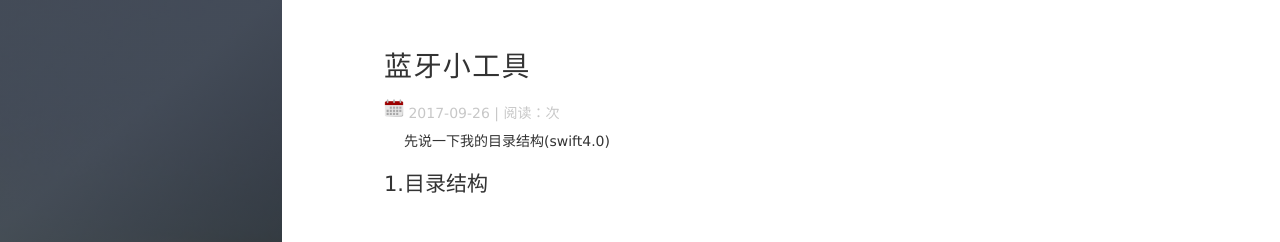
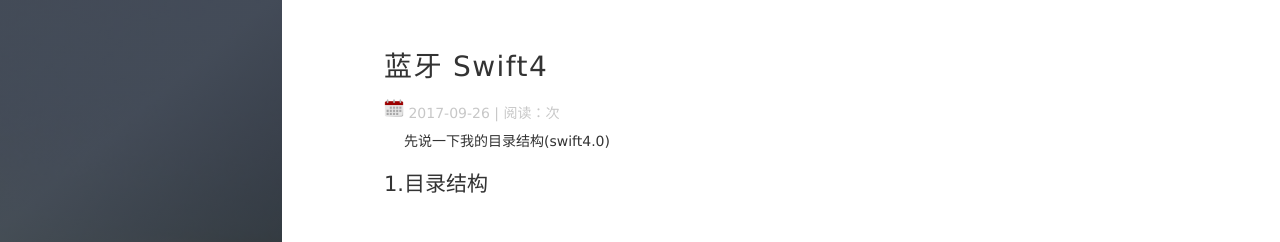
Before and after one commit to ZLDamo/Damo, a Jekyll site: the page built from _posts/2017-9-26-Bluetooth Swift4.md, in a window 1280 px wide and 900 px high. Shown: the top 242 px of the window. Built offline with Jekyll 4.4.1, drawn with Linux system fonts in a browser that asks for light colours; nearby versions of some CDN libraries; comment, search, counter and statistics services are not loaded.

```diff
--- a/_posts/2017-9-26-Bluetooth.md
+++ b/_posts/2017-9-26-Bluetooth Swift4.md
@@ -1,6 +1,6 @@
 ---
 layout: post
-title:  "蓝牙小工具"
+title:  "蓝牙 Swift4"
 date:   2017-09-26 10:35:21 +0800
 categories: jekyll update
 ---
--- a/index.html
+++ b/index.html
@@ -1,7 +1,7 @@
 ---
 layout: default
 ---
-
+<head><meta name="baidu-site-verification" content="A8iuCPiunO" /></head>>
 <div class="main-post-list hidden">
 
   <ol class="post-list">
```
